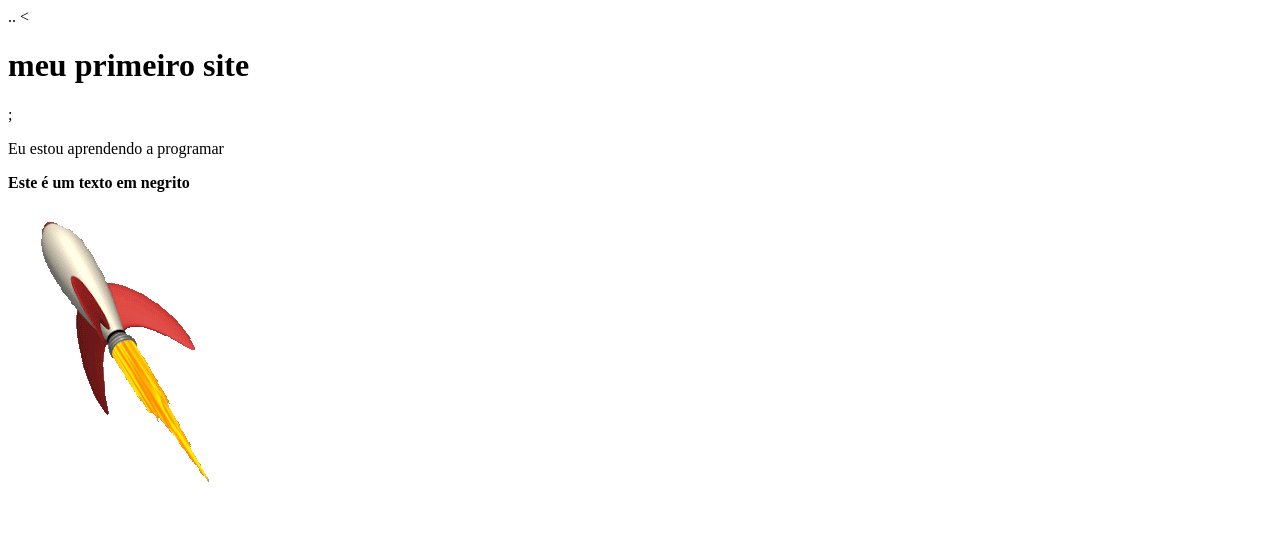
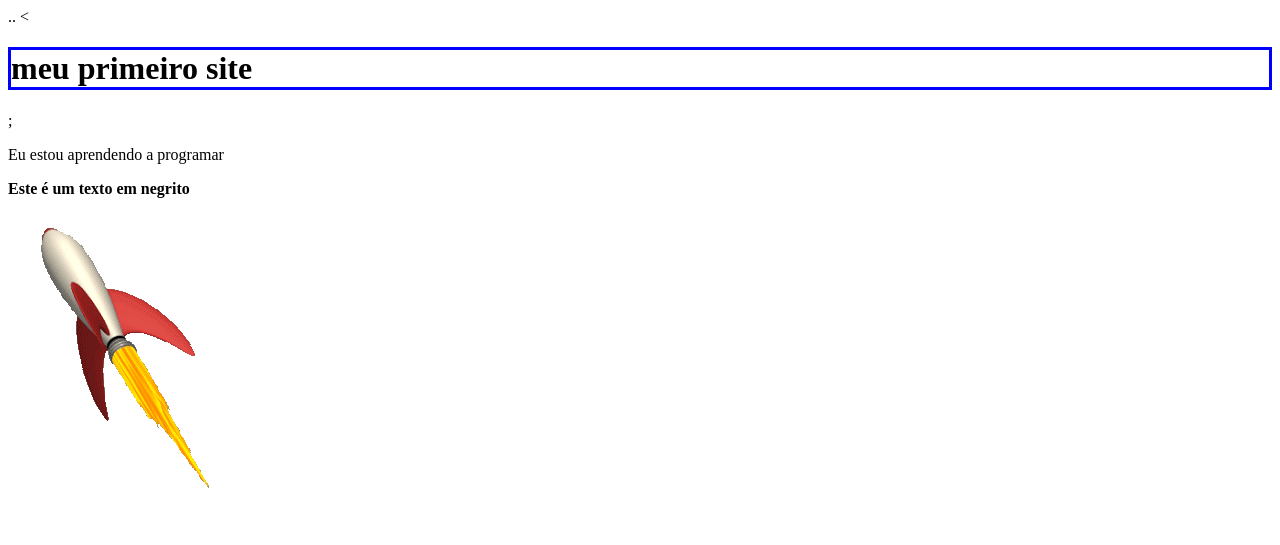
Before and after one commit to caroltheodoro/meu-primeiro-site, a plain HTML site: page index.html in a window 1280 px wide. Shown: the top 545 px of the page. Drawn offline with Linux system fonts and the light colour scheme; files whose address does not match are found by name.

Commit message:
atualização

```diff
--- a/index.html
+++ b/index.html
@@ -7,7 +7,8 @@
 </head>
   <
 <body>
-<h1>meu primeiro site</h1>;
+<h1 style="border-style:solid;border-color:blue;"
+>meu primeiro site</h1>;
 <p>Eu estou aprendendo a programar</p>
 <p><b>Este é um texto em negrito<b></p>
   <img src="foguete-gif.gif"></img>
```
